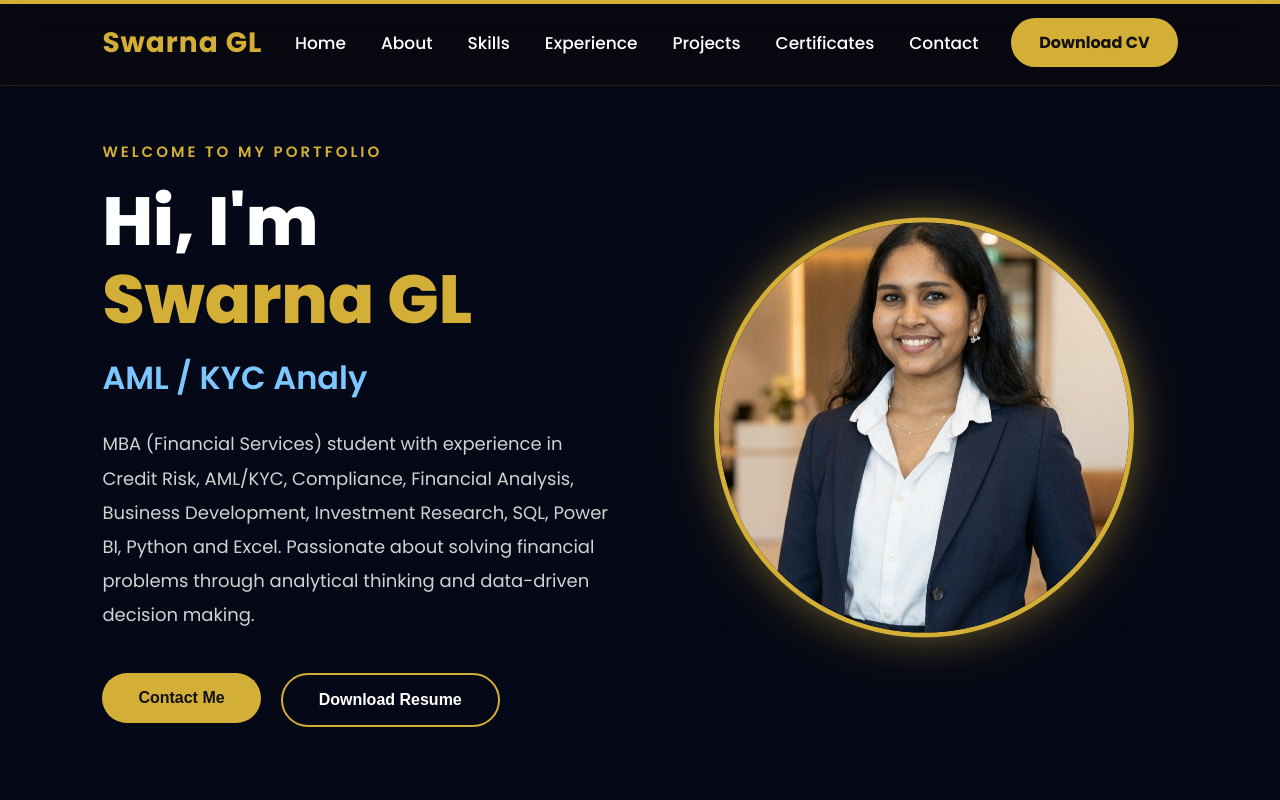
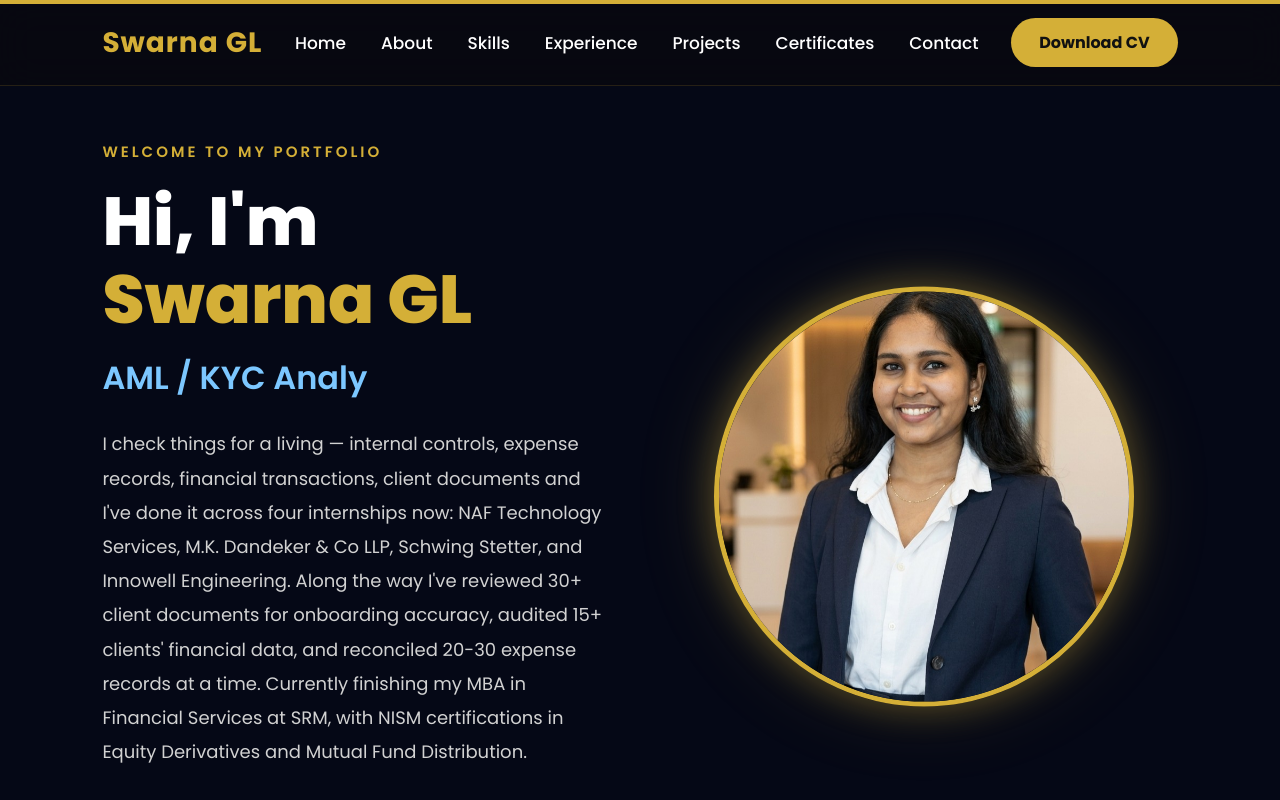
Before and after one commit to pavankumar-29/Swarna_GL-portfolio, a React (Vite) app: page / in a window 1280 px wide. Shown: the top 800 px of the page. Built offline with nearby package versions, Linux system fonts and the light colour scheme.

Commit message:
Update Hero.jsx

```diff
--- a/src/sections/Hero.jsx
+++ b/src/sections/Hero.jsx
@@ -56,11 +56,7 @@ function Hero() {
           animate={{ opacity: 1 }}
           transition={{ delay: 0.8 }}
         >
-          MBA (Financial Services) student with experience in Credit Risk,
-          AML/KYC, Compliance, Financial Analysis, Business Development,
-          Investment Research, SQL, Power BI, Python and Excel.
-          Passionate about solving financial problems through analytical
-          thinking and data-driven decision making.
+          I check things for a living — internal controls, expense records, financial transactions, client documents and I've done it across four internships now: NAF Technology Services, M.K. Dandeker & Co LLP, Schwing Stetter, and Innowell Engineering. Along the way I've reviewed 30+ client documents for onboarding accuracy, audited 15+ clients' financial data, and reconciled 20-30 expense records at a time. Currently finishing my MBA in Financial Services at SRM, with NISM certifications in Equity Derivatives and Mutual Fund Distribution.
         </motion.p>
 
         <motion.div
```
